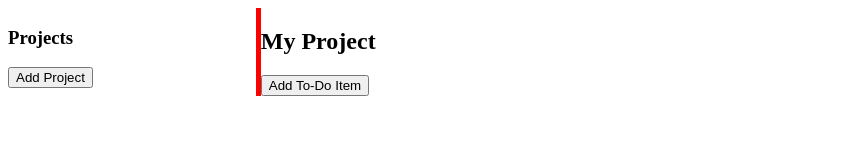
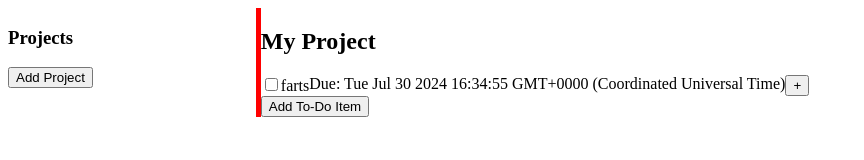
Before and after one commit to h-maren/to-do-app, a website built with webpack: page src/index.html in a window 1280 px wide. Shown: the whole page, without its empty margins (0-864 px from the left). Built offline with nearby package versions, Linux system fonts and the light colour scheme.

Commit message:
Adding to do item display Created first row of item to do display, still need to include all functions

```diff
--- a/src/index.js
+++ b/src/index.js
@@ -8,7 +8,7 @@ import {toDoItem} from './todocreate.js';
 const addToDoButton=document.querySelector(".add-todo");
 const addToDoForm=document.querySelector("#newtaskform");
 const cancelBtn=document.querySelector("#cancelBtn");
-
+const toDoContent=document.querySelector(".todo-content");
 
 addToDoButton.addEventListener("click", () => {
     addToDoForm.classList.remove("hidden");
@@ -17,8 +17,13 @@ addToDoButton.addEventListener("click", () => {
 
 
 
+
+
 const item1= new toDoItem("farts","fart", new Date('1995-12-17T03:24:00'),1);
 console.log(item1);
+console.log(item1.displayToDoItem());
+const itemInformation=item1.displayToDoItem();
+toDoContent.insertBefore(itemInformation,addToDoButton);
 
 const addItemBtn=document.querySelector("#addNewItemButton");
 addItemBtn.addEventListener("click", item1.displayToDoItem());
--- a/src/style.css
+++ b/src/style.css
@@ -17,3 +17,9 @@ form.hidden {
 button.hidden {
     display:none;
 }
+
+.todo-display-toprow {
+    display: flex;
+    /*justify-content: space-between;
+    align-items: center;*/
+}
--- a/src/todocreate.js
+++ b/src/todocreate.js
@@ -8,8 +8,44 @@ class toDoItem {
         this.priority=priority;
     };
     displayToDoItem(){
+        const toDoContainer=document.createElement("div");
+        toDoContainer.classList.add("to-do-item");
+
+        const itemRow1=document.createElement("div");
+        itemRow1.classList.add("todo-display-toprow");
+
+        const itemTitleDisplay=document.createElement("div");
+        itemTitleDisplay.classList.add("itemTitleDisplay");
+
+        const itemCheck=document.createElement("input");
+        itemCheck.setAttribute("type","checkbox");
+        itemCheck.setAttribute("id","itemTitle");
+        const itemLabel=document.createElement("label");
+        itemLabel.setAttribute("for","itemTitle");
+        itemLabel.textContent=`${this.title}`;
+
+        itemTitleDisplay.appendChild(itemCheck);
+        itemTitleDisplay.appendChild(itemLabel);
+        itemRow1.appendChild(itemTitleDisplay);
+
+        const itemDueDate=document.createElement("div");
+        itemDueDate.textContent=`Due: ${Date(this.dueDate)}`;
+        itemRow1.appendChild(itemDueDate);
+
+        const itemExpandButton=document.createElement("button");
+        itemExpandButton.classList.add("expand-btn");
+        itemExpandButton.textContent="+";
+        itemRow1.appendChild(itemExpandButton);
+
+
+        toDoContainer.appendChild(itemRow1);
+
+
+
+        //here write the display for the item, leave getting input data in main index or another function
         console.log("alert!");
-    }
+        return toDoContainer;
+    };
 };
 
 
```
